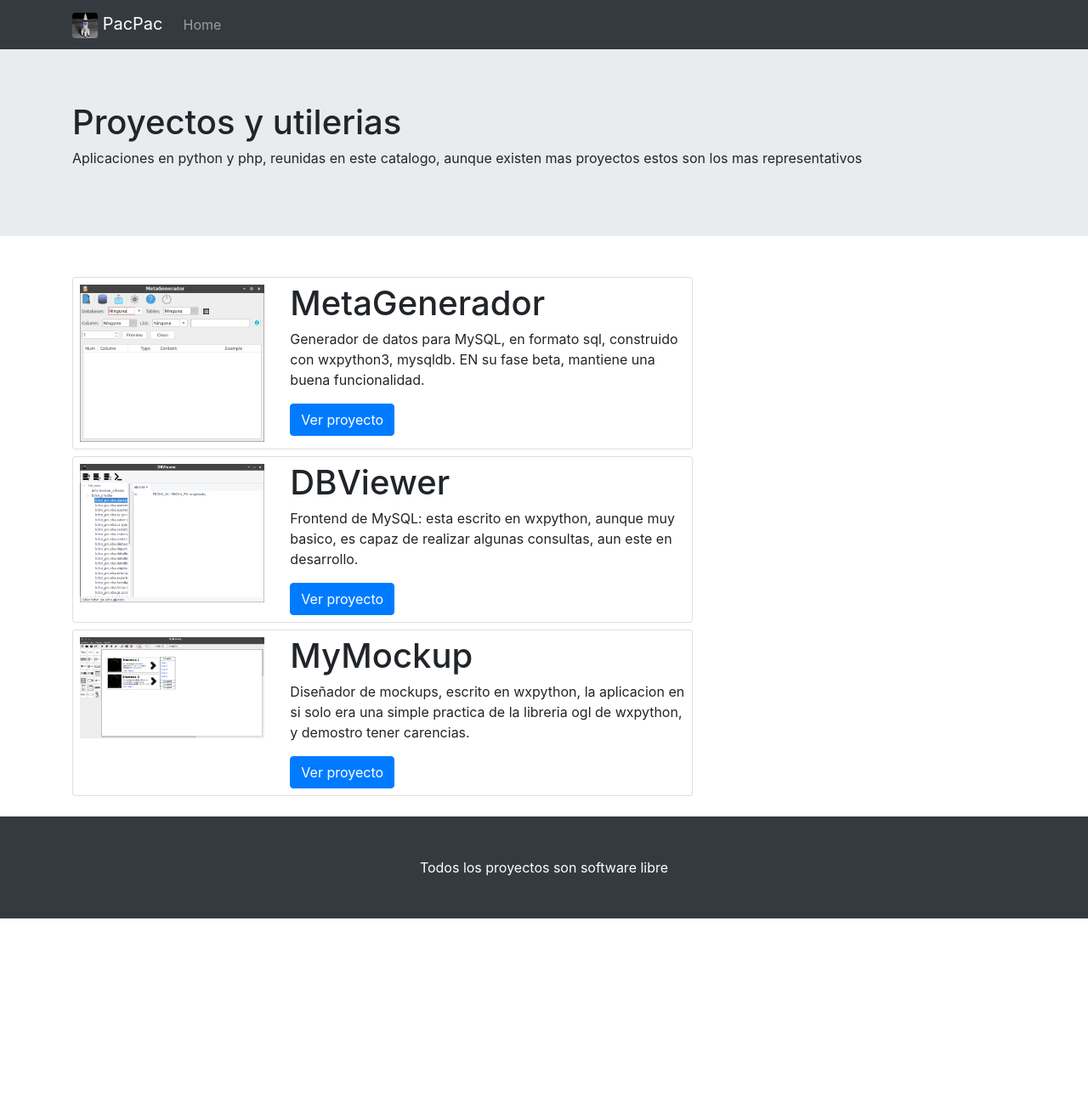
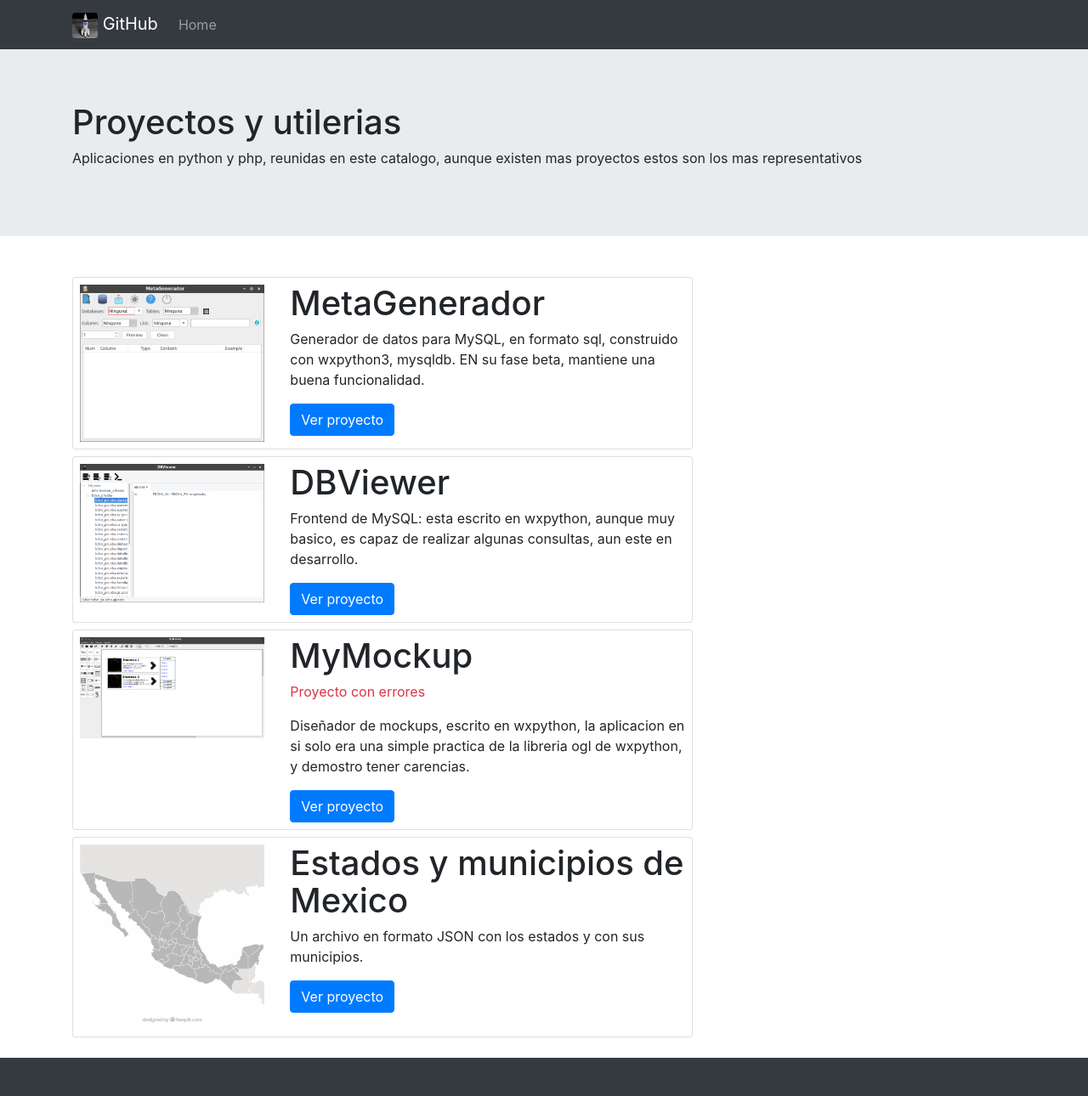
Before and after one commit to jucarhev/jucarhev.github.io, a plain HTML site: page index.html in a window 1280 px wide. Shown: the top 1290 px of the page at 85% size. Before the commit the page ends 1081 px from the top, so only its background shows below. Drawn offline with Linux system fonts and the light colour scheme.

Commit message:
Edicion meno

```diff
--- a/index.html
+++ b/index.html
@@ -12,7 +12,7 @@
 
 	<nav class="navbar navbar-expand-lg navbar-dark bg-dark">
 		<div class="container">
-			<a class="navbar-brand" href="#"> <img src="img/9885129.jpeg" class="rounded"> PacPac</a>
+			<a class="navbar-brand" href="https://github.com/jucarhev/jucarhev.github.io"> <img src="img/9885129.jpeg" class="rounded"> GitHub</a>
 			<button class="navbar-toggler" type="button" data-toggle="collapse" data-target="#navbarSupportedContent" aria-controls="navbarSupportedContent" aria-expanded="false" aria-label="Toggle navigation">
 				<span class="navbar-toggler-icon"></span>
 			</button>
@@ -72,11 +72,27 @@
 							<img src="img/MyMockup.png" class="img-fluid" alt="">
 						</div>
 						<div class="col-md-8">
-							<h1>MyMockup</h1>
+							<h1>MyMockup </h1>
+							<p class="text-danger">Proyecto con errores</p>
 							<p>
 								Diseñador de mockups, escrito en wxpython, la aplicacion en si solo era una simple practica de la libreria ogl de wxpython, y demostro tener carencias.
 							</p>
 							<a href="https://github.com/jucarhev/mymockup" class="btn btn-primary">Ver proyecto</a>
+						</div>
+					</div>
+				</div>
+
+				<div class="card p-2 mb-2">
+					<div class="row">
+						<div class="col-md-4">
+							<img src="img/mexico-mapa-vectorial_23-2147729426.jpg" class="img-fluid" alt="">
+						</div>
+						<div class="col-md-8">
+							<h1>Estados y municipios de Mexico </h1>
+							<p>
+								Un archivo en formato JSON con los estados y con sus municipios.
+							</p>
+							<a href="https://github.com/jucarhev/Estados-y-municipios-de-Mexico" class="btn btn-primary">Ver proyecto</a>
 						</div>
 					</div>
 				</div>
```
Also changed, not shown: img/mexico-mapa-vectorial_23-2147729426.jpg (added).
